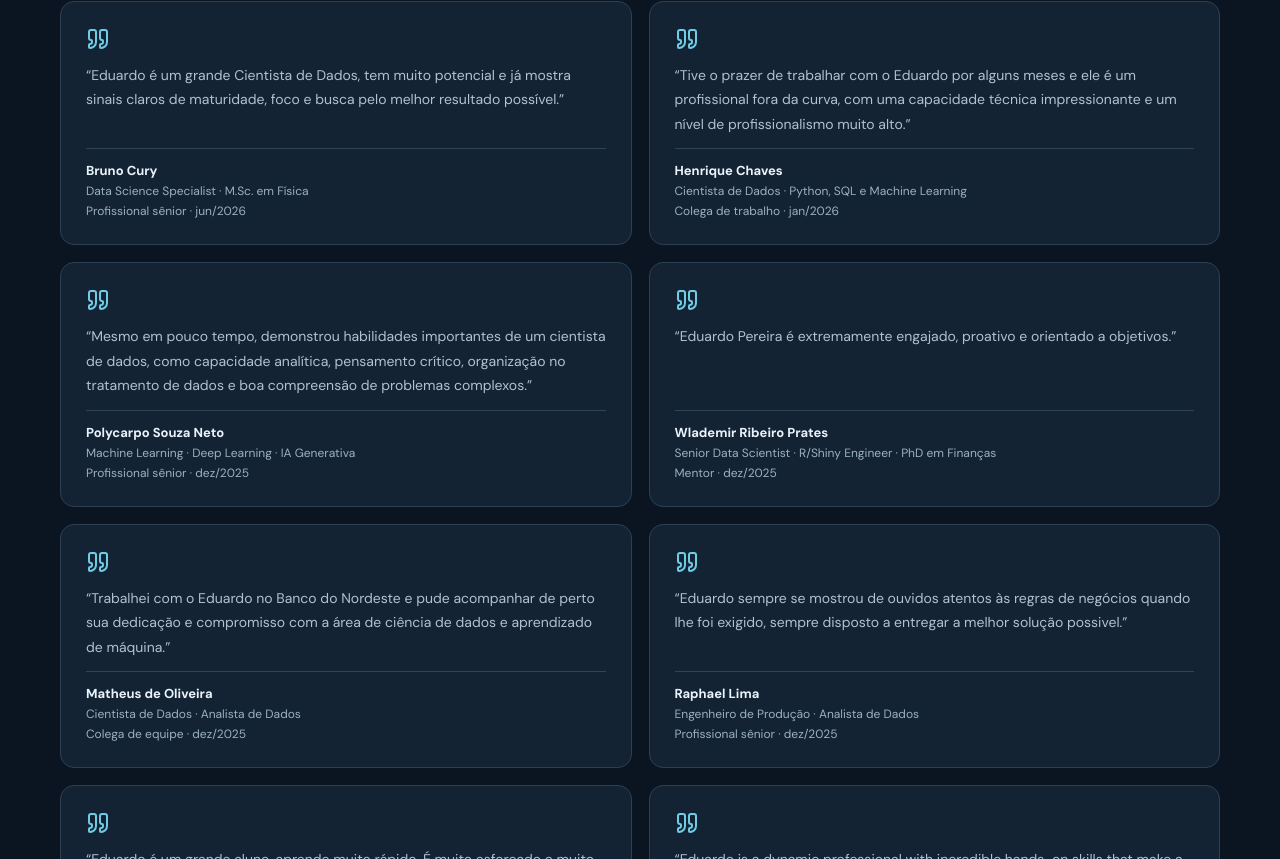
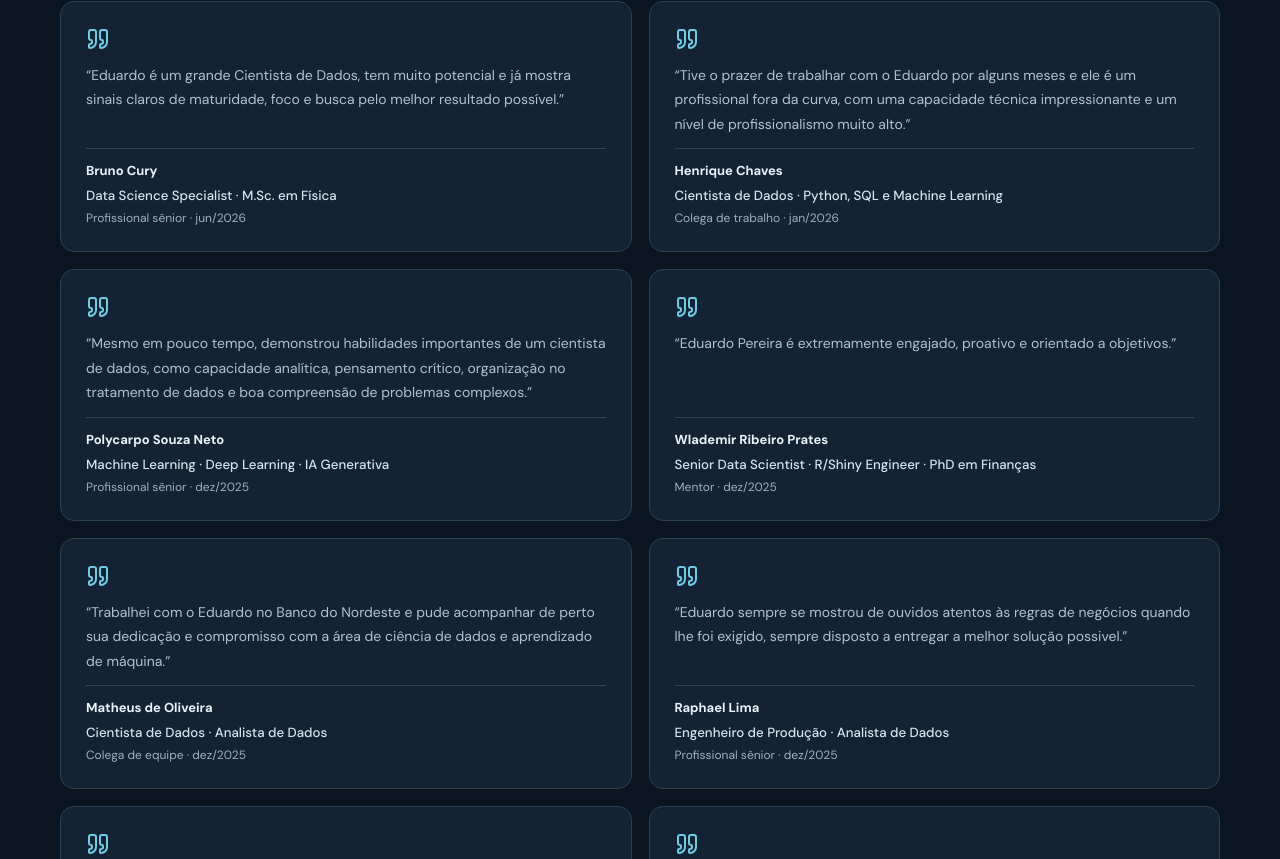
Before and after one commit to EdPLima/repositorio, a React (Vite) app: page / in a window 1280 px wide. Shown: the part 5301-6160 px from the top of the page. Built offline with nearby package versions, Linux system fonts and the light colour scheme.

Commit message:
Style professional roles in recommendation cards

```diff
--- a/src/style.css
+++ b/src/style.css
@@ -132,3 +132,6 @@ footer{background:#070d15;color:#9fb4c4}
 
 /* Green Benefícios: fundo do cartão integrado ao verde da marca */
 .client-logo:first-child{background:#20ed45;border-color:#20ed45}
+
+/* Identificação profissional dos autores das recomendações */
+.recommendation-author .recommendation-role{display:block;color:#d4e5f1;font-size:.83rem;font-weight:500;line-height:1.5;margin-top:3px}
```
